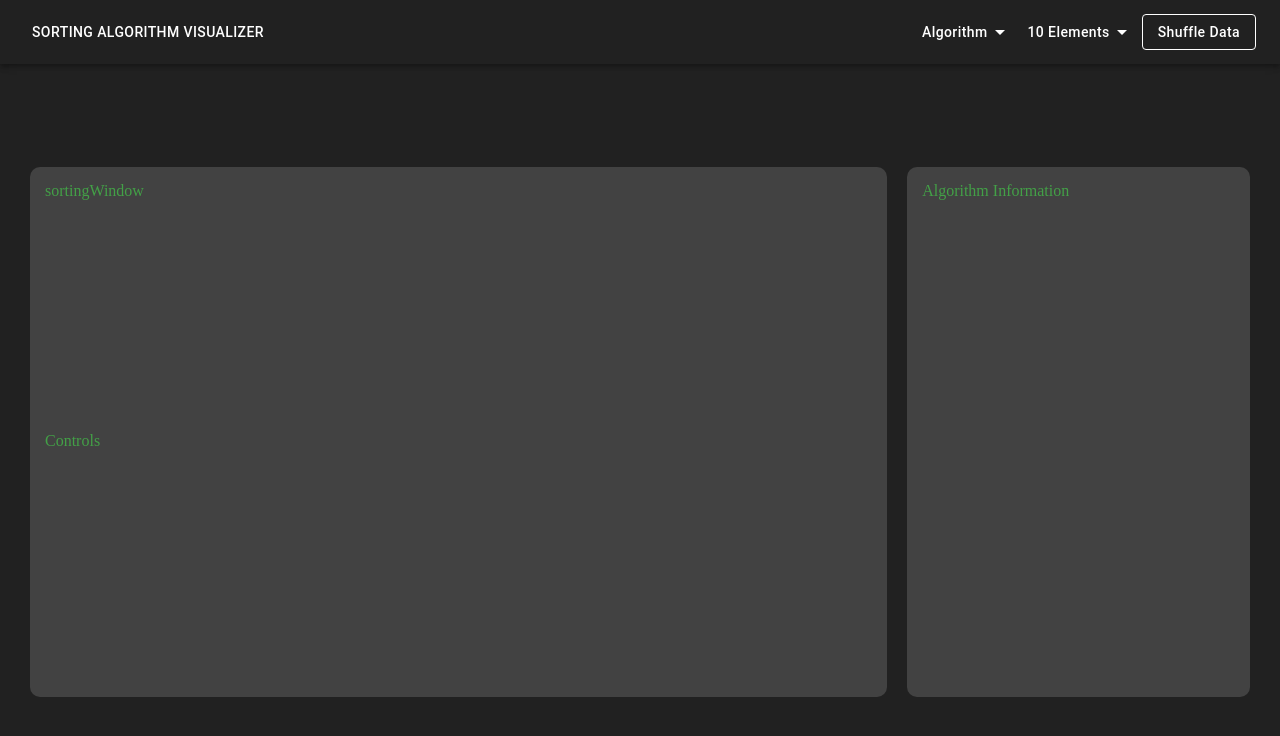
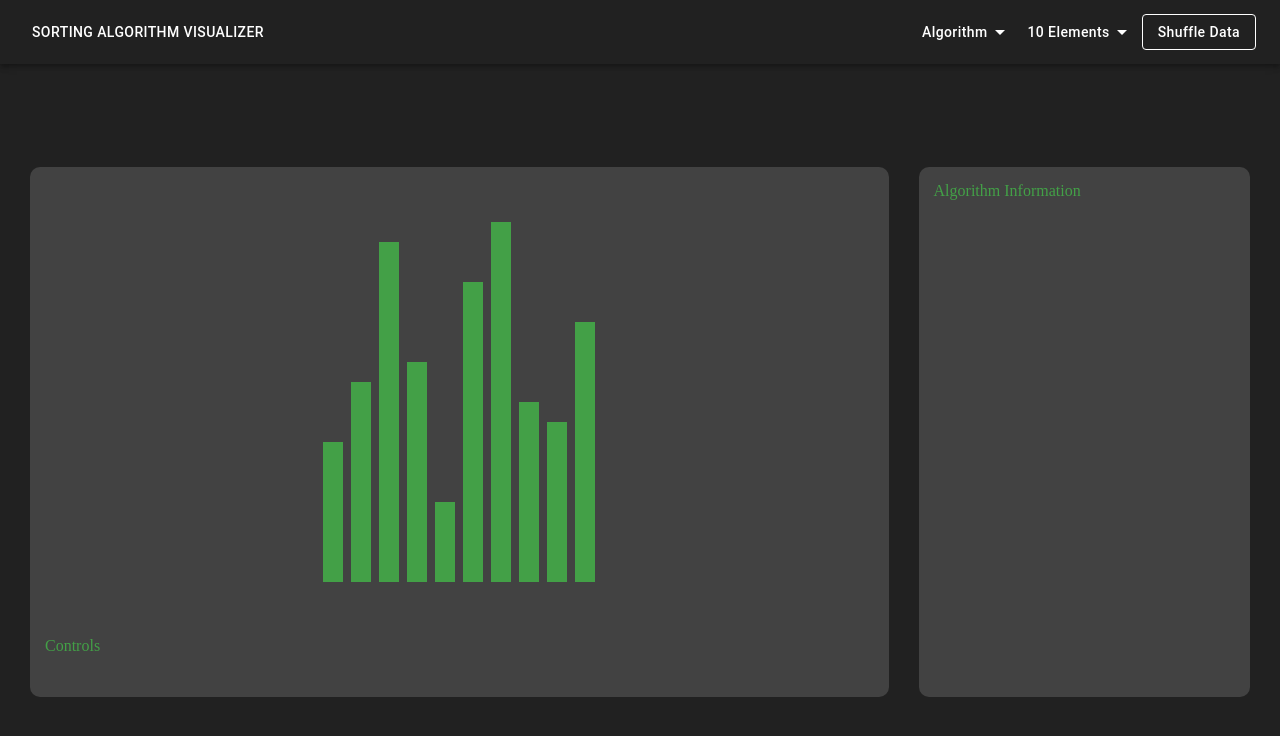
Before and after one commit to joshkim23/sorting-algo-visualization-app, a React (Create React App) app: page / in a window 1280 px wide. Shown: the top 736 px of the page. Built offline with nearby package versions, Linux system fonts and the light colour scheme.

Commit message:
created data sorting window component, scaling the height of the bars depending on the number of elements, cant get the width to work yet though it makes it overflow in the x direction. Still getting setup

```diff
--- a/src/App.js
+++ b/src/App.js
@@ -1,8 +1,15 @@
 import React, {useState, useEffect} from 'react';
+
+// Custom Components
 import Header from './components/Header.js';
+import DataSortingWindow from './components/DataSortingWindow.js';
+
+// Material ui
 import indigo from '@material-ui/core/colors/indigo';
 import green from '@material-ui/core/colors/green';
 import grey from '@material-ui/core/colors/grey';
+
+// Utility
 import {generateRandomUniqueUnorderedList} from './helperFunctions.ts'; // still works!
 
 const ALGORITHMS = [
@@ -18,6 +25,7 @@ const DATASIZES = ['5', '10', '25', '50', '100'];
 
 const SPEEDS = ['0.25x', '0.5x', '1.0x', '1.5x', '2.0x'];
 
+// Controls the program, grabs the algorithm and data size that are selected, runs/stops the algorithm, sends data points to child component, renders relevant data
 const App = () => {
     const styles = {
         overlay: { // need this AND <style> in index.html to make the div FULL screen!!
@@ -25,16 +33,20 @@ const App = () => {
             position: 'fixed',
             width: '100%',
             height: '100%',
-            display: 'grid'
+            display: 'grid',
+            overflowY: 'scroll',
+            overflowX: 'scroll'
         },
         layout: {
             display: 'grid',
             gridTemplateColumns: '5fr 2fr',
-            gridGap: '20px',
+            gridGap: '60px',
             padding: '50px 30px 50px 30px',
         },
         sortWindowAndControls: {
             display: 'grid',
+            gridTemplateRows: '10fr 1fr',
+            width: '100%',
             borderRadius: '10px',
             padding: '15px',
             backgroundColor: `${grey["800"]}`,
@@ -54,12 +66,17 @@ const App = () => {
     const [algorithm, setAlgorithm] = useState('');
     const [dataSize, setDataSize] = useState('10');
     const [data, setData] = useState(null);
+    const [barWidth, setBarWidth] = useState('');
 
     useEffect(() => {
         setAlgorithm('');
         setDataSize('10');
         setData(generateRandomUniqueUnorderedList(10));
-    }, [])
+    }, []);
+
+    useEffect(() => {
+        setBarWidth(getBarWidth(dataSize));
+    }, [dataSize])
 
     function handleAlgorithmSelection(index) {
         setAlgorithm(ALGORITHMS[index]);
@@ -67,10 +84,33 @@ const App = () => {
 
     function handleListSizeSelection(index) {
         setDataSize(DATASIZES[index]);
+        setBarWidth(getBarWidth(DATASIZES[index]));
         setData(generateRandomUniqueUnorderedList(parseInt(DATASIZES[index])));
     }
 
-    const shuffleDataRequest = () => generateRandomUniqueUnorderedList(parseInt(dataSize));
+    function shuffleDataRequest() {
+        setData(generateRandomUniqueUnorderedList(parseInt(dataSize)));
+    }
+
+    // component lifecycle issue to update the width at the same time the data size is selected
+    // getting div to be fixed, only fill the fixed div up to a percentage
+    function getBarWidth() {
+        console.log(dataSize);
+        switch(parseInt(dataSize)) {
+            case 5:
+                return '18%';
+            case 10:
+                return '9%';
+            case 25:
+                return '1/30%';
+            case 50:
+                return '0.01%';
+            case 100:
+                return '.01%';
+            default:
+                return '5%';
+        }
+    }
 
     return (
         <div style={styles.overlay}>
@@ -85,7 +125,10 @@ const App = () => {
             />
             <div style={styles.layout}>
                 <div style={styles.sortWindowAndControls}>
-                    <div>sortingWindow</div>
+                    <div>
+                        <DataSortingWindow data={data} barWidth={barWidth}/>
+                    </div>
+
                     <div>Controls</div>
                 </div>
 
--- /dev/null
+++ b/src/components/DataBar.js
@@ -0,0 +1,38 @@
+import React from 'react';
+import green from '@material-ui/core/colors/green';
+import Box from '@material-ui/core/Box';
+
+// dynamically add a new css class to give bar diff color when it's either being compared, unsorted, or sorted
+// green: sorted, white: unsorted, yellow: being sorted/compared
+const DataBar = ({value, width, dataSize}) => {
+    const styles = {
+        container: {
+            height: `${getHeight()}`,
+            // height: `${dataSize>=25 ? `${(3*value)}px` : `${10 * value}px`}`,
+            width: `${width}`,
+            backgroundColor: `${green["600"]}`,
+            paddingRight: '20px',
+            transition: `height .05s cubic-bezier(0.175, 0.885, 0.32, 1.275)`,
+            transform: `rotatex(180deg) translate3d(0, -400px,0)`,
+            transformOrigin: `top`,
+        }
+    }
+    function getHeight() {
+        if(dataSize < 25) {
+            return `${(20*value)}px`;
+        } else if (dataSize === 25) {
+            return `${(8*value)}px`;
+        } else if (dataSize === 50 ) {
+            return `${(3.5*value)}px`;
+        } else {
+            return `${(1.8*value)}px`;
+        }
+    }
+    return (
+        <Box style={styles.container}>
+
+        </Box>
+    )
+}
+
+export default DataBar;
--- /dev/null
+++ b/src/components/DataSortingWindow.js
@@ -0,0 +1,35 @@
+import { CenterFocusStrong } from '@material-ui/icons';
+import React from 'react';
+import DataBar from './DataBar.js';
+
+// In order to display the array as a list of bars of varying heights we need to make the css dynamic
+// The width of the window is constant so we need to set the widths of each bar depending on data size
+// Need a formula for constructing individual bars depending on data size, and value. Value to height conversion will be constant ? but width to data size will not
+// Since it's dynamic, when swapping data points it needs to support each algorithm by highlighting the data points being compared and then recalculating the height of the bars in place as the swap happens at the parent level
+// Will have a fixed set of bar components, the size will just vary ... will need a way other than .map? If you .map every swap that kinda defeats the purpose even if the algorithm itself isn't doing that.....
+// You can pass the indexes in of what's being compared/what ends up being swapped, so you could access each data point at O(1), but how do you do that with .map?
+// You could just bite the bullet and use .map, and send an updated array everytime so this component will be recalculating the bars constantly as the algorithm runs. With large data it could be sus
+// How to pass information to the window that elements have been sorted vs. are being comapred vs. are unsorted?
+const DataSortingWindow = ({data, barWidth}) => {
+    console.log('BAR WIDTH: ', barWidth);
+    const styles = {
+        graph: {
+            display: 'flex',
+            gridGap: '8px',
+            justifySelf: 'center'
+        }
+    }
+
+
+    return (
+        <div style={styles.graph}>
+            {data? data.map(value => {
+                return (
+                    <DataBar value={value} width={barWidth} dataSize={data.length}/>
+                )
+            }) : null}
+        </div>
+    )
+}
+
+export default DataSortingWindow;
```
